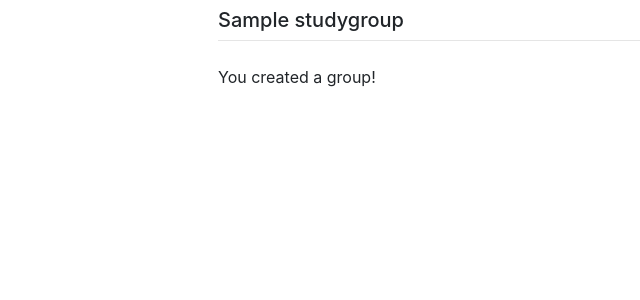
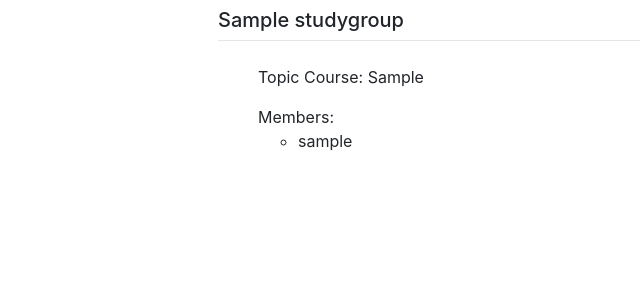
Before and after one commit to noahnarc/Study-Buddy, a Django app: page /study/groups/1 in a window 1280 px wide. Shown: the top 300 px of the page, without its empty margins (57-697 px from the left). Run offline with Django 3.2, Linux system fonts and the light colour scheme; tables that the repository leaves empty hold one stand-in row (values such as "Sample post"); some libraries are stand-ins or nearby versions.

Commit message:
shows members of study groups

```diff
--- a/study/templates/study/group.html
+++ b/study/templates/study/group.html
@@ -8,5 +8,17 @@
 {% endblock %}
 
 {% block content %}
-You created a group!
+<div class="pb-3">
+    <ul>
+        <p>Topic Course: {{ studygroup.topic_course }}</p>
+        Members:
+        {% for members in studygroup.members.all %}
+        <ul>
+        <li class=>
+            {{ members }}
+        </li>
+        </ul>
+        {% endfor %}
+    </ul>
+</div>
 {% endblock %}
```
